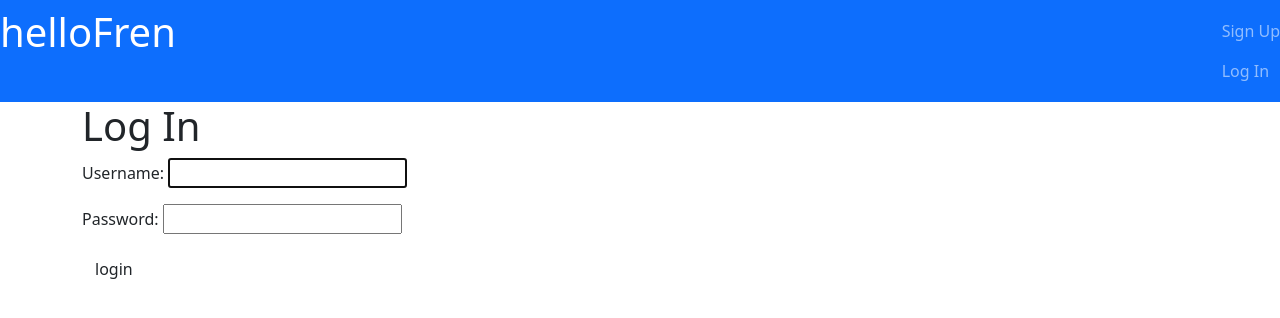
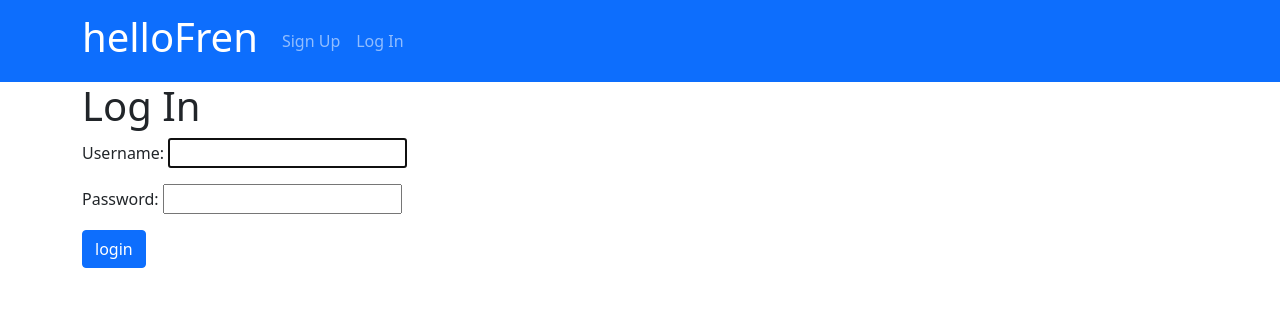
Before and after one commit to mo-shawa/spot, a Django app: page /accounts/login/ in a window 1280 px wide. Shown: the top 318 px of the page. Run offline with Django 3.2, Linux system fonts and the light colour scheme.

Commit message:
nav styling tweaks

```diff
--- a/main_app/templates/base.html
+++ b/main_app/templates/base.html
@@ -25,11 +25,9 @@
 		></script>
 	</head>
 	<body>
-		<header>
-			<nav class="navbar navbar-dark bg-primary">
-				<div class="">
+		<header class=" bg-primary">
+			<nav class="navbar navbar-dark bg-primary navbar-expand-lg container">
 					<a href="/" class="navbar-brand"><h1>helloFren</h1></a>
-                </div>
 					<div class="navbar-nav">
 						<!-- changes below -->
 						{% if user.is_authenticated %}
--- a/main_app/templates/registration/login.html
+++ b/main_app/templates/registration/login.html
@@ -4,7 +4,7 @@
 <!-- Add the login form -->
 <form method="post" action="{% url 'login' %}">
 	{% csrf_token %} {{ form.as_p }}
-	<input type="submit" class="btn" value="login" />
+	<input type="submit" class="btn btn-primary" value="login" />
 	<input type="hidden" name="next" value="{{ next }}" />
 </form>
 {% endblock %}
```
